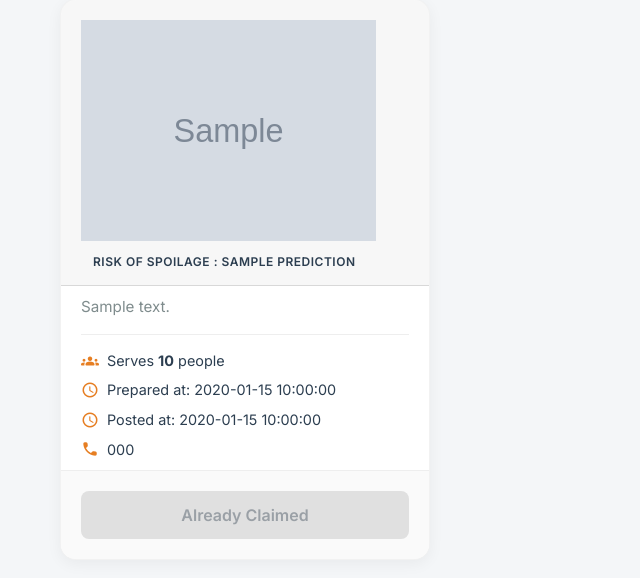
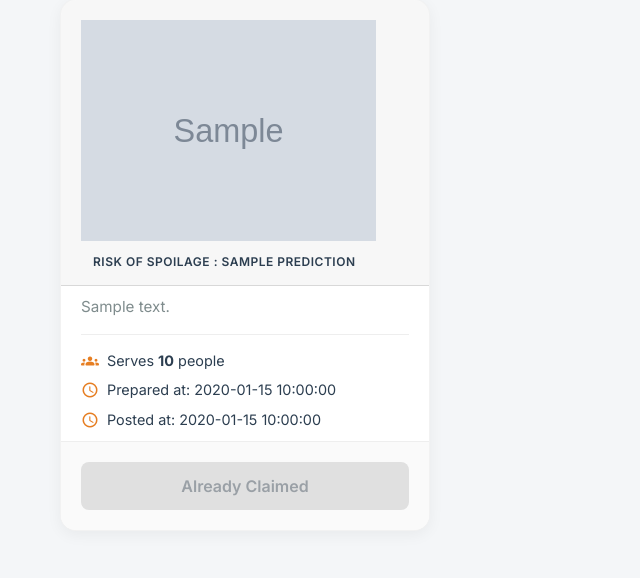
Before and after one commit to abhi-rajput-KRP/FoodShare, a Flask app: template templates/food_posts.html in a window 1280 px wide. Shown: the part 192-770 px from the top of the page, without its empty margins (0-640 px from the left). Run offline with Flask 3, Linux system fonts and the light colour scheme; the template is opened without the code that fills it: most values are stand-ins (such as "Sample title", 1, 10 or a date in 2020); grey boxes marked "Sample" are stand-in pictures.

Commit message:
Minor Fix

```diff
--- a/templates/food_posts.html
+++ b/templates/food_posts.html
@@ -238,10 +238,10 @@
                 <span>Posted at: {{ post['timestamp'] }}</span>
               </div>
 
-              <div class="meta-row">
+              <!-- <div class="meta-row">
                 <span class="material-icons-round">phone</span>
                 <span>{{ post['phone'] }}</span>
-              </div>
+              </div> -->
             </div>
           </div>
 
```
